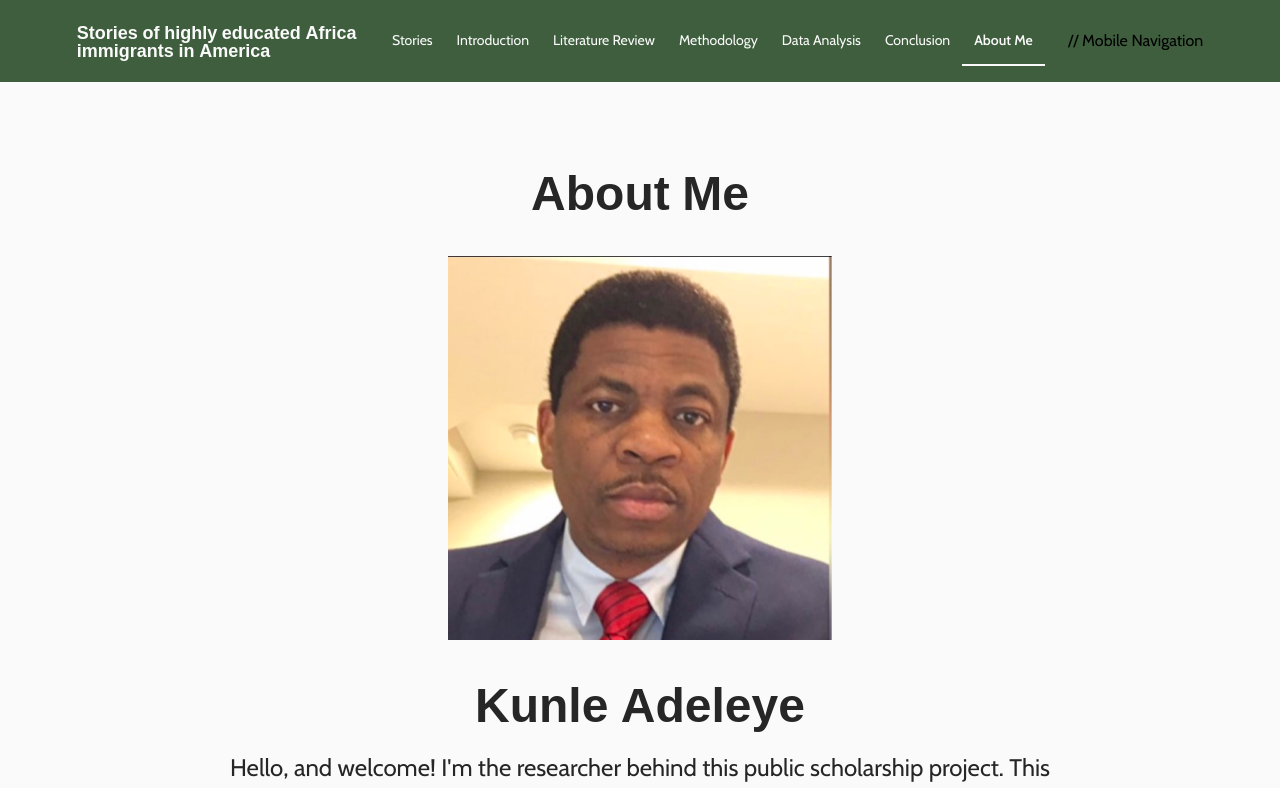
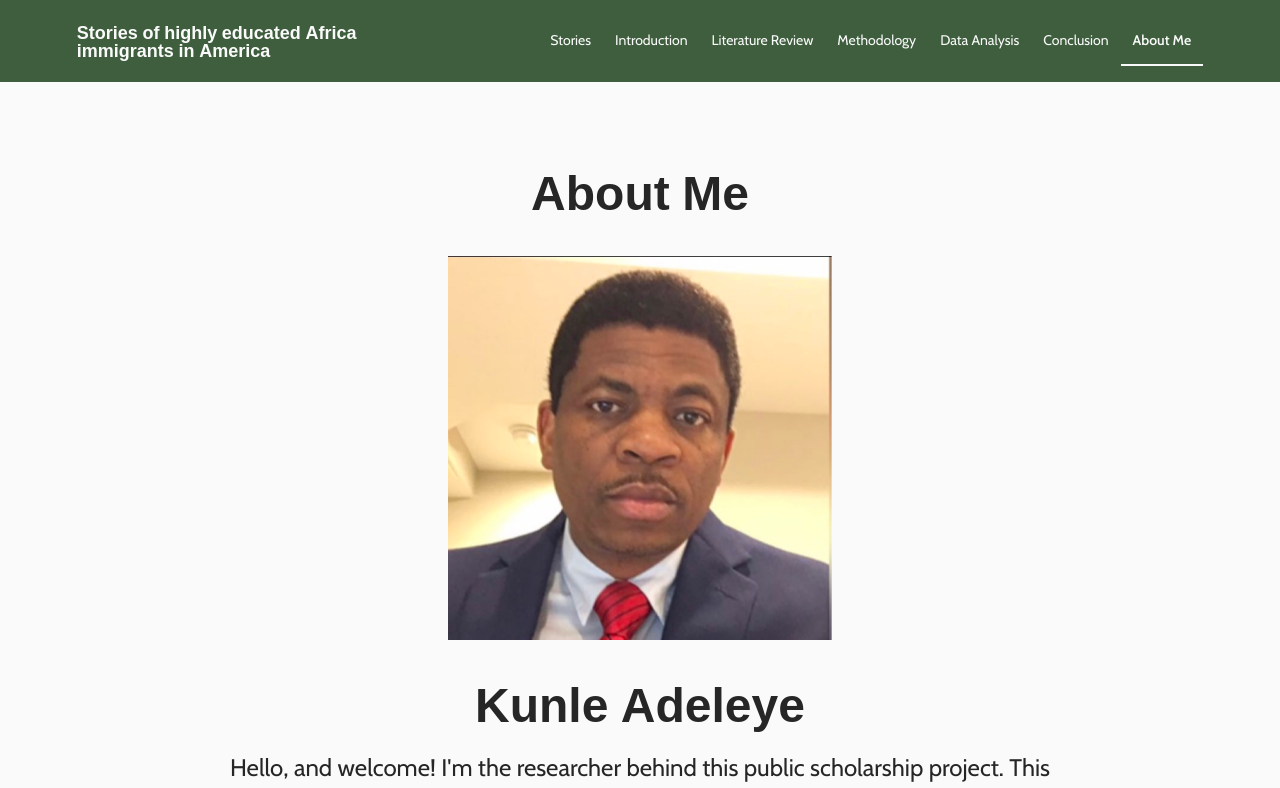
Before and after one commit to Dev-Tonia/beyond-board, a Next.js app: page /about in a window 1280 px wide. Shown: the top 788 px of the page. Built offline with nearby package versions, Linux system fonts and the light colour scheme; what chartjs-plugin-datalabels would draw is missing.

Commit message:
fix: fix all the issues on the code base

```diff
--- a/src/components/layout/nav-bar.tsx
+++ b/src/components/layout/nav-bar.tsx
@@ -80,7 +80,6 @@ export default function NavBar({
           ))}
         </ul>
         {/* Mobile Navigation */}
-        // Mobile Navigation
         <div
           className={clsx(
             "fixed top-[72px] right-0 h-screen w-64 bg-tertiary transform transition-transform duration-300 ease-in-out lg:hidden",
```
